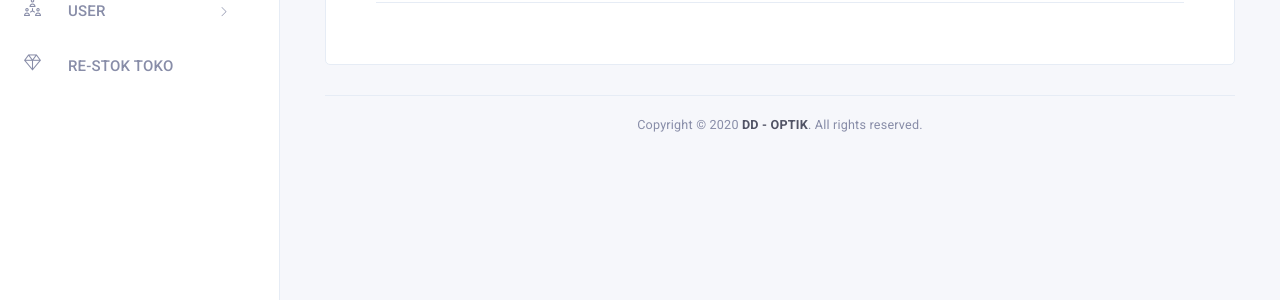
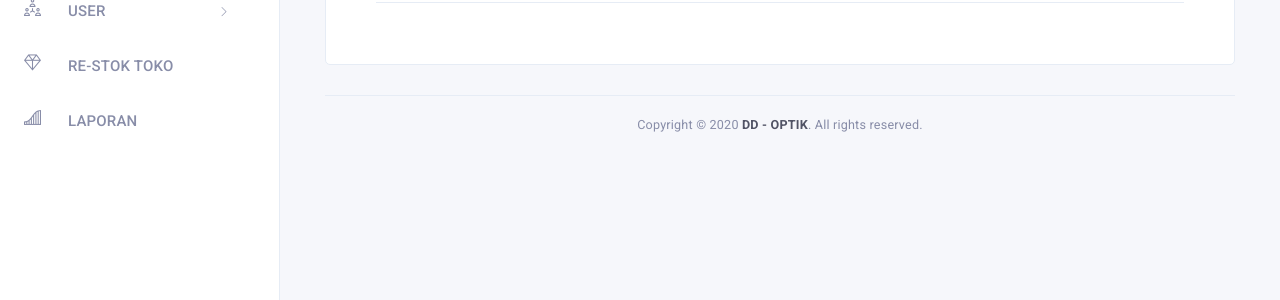
Before and after one commit to androutantomy/dd_optik, a CodeIgniter app: page /database/index.php/toko/index in a window 1280 px wide. Shown: the part 332-632 px from the top of the page. Run offline with CodeIgniter, Linux system fonts and the light colour scheme; data that the repository does not hold is empty; some libraries are stand-ins or nearby versions.

Commit message:
New menu

```diff
--- a/application/controllers/Auth.php
+++ b/application/controllers/Auth.php
@@ -11,7 +11,6 @@ class Auth extends CI_Controller {
 	public function index()
 	{
 		$this->load->view('login');
-		// $this->load->library('Ion_auth');
 	}
 
 	function aksi_login(){
--- a/application/views/template/header.php
+++ b/application/views/template/header.php
@@ -36,6 +36,13 @@
     <link href="<?php echo base_url() ?>assets/dist/assets/css/app.css" rel="stylesheet">
     <link href="<?php echo base_url('assets/select2/css/select2.min.css')?>" rel="stylesheet">
     <script src="<?php echo base_url('assets/select2/js/select2.full.min.js') ?>"></script>
+    <link rel="stylesheet" href="<?php echo base_url() ?>assets/bower_components/bootstrap-datepicker/dist/css/bootstrap-datepicker3.css" />
+
+    <!-- page plugins js -->
+    <script src="<?php echo base_url() ?>assets/bower_components/chart.js/dist/Chart.min.js"></script>
+
+    <!-- page js -->
+    <script src="<?php echo base_url() ?>assets/charts/chartjs.js"></script>
     <script>
         $('.money').mask('#.##0', {reverse: true});
     </script>
@@ -161,6 +168,12 @@
                                 <span class="title">RE-STOK TOKO</span>
                             </a>
                         </li>
+                        <li class="nav-item ">
+                            <a href="<?= site_url('laporan-toko') ?>">
+                                <span class="icon-holder"><i class="ei-growth-alt"></i></span>
+                                <span class="title">LAPORAN</span>
+                            </a>
+                        </li>
                     </ul>
                 </div>
             </div>
```
